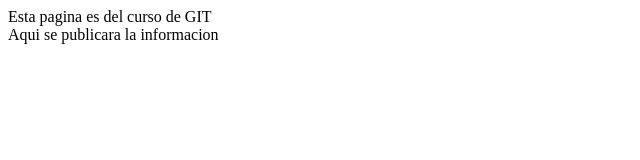
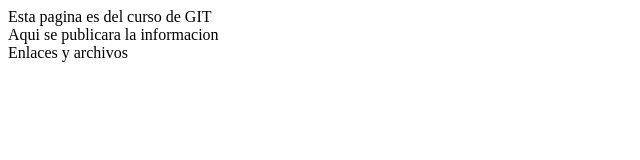
Before and after one commit to cris0501/prueba, a plain HTML site: page index.html in a window 1280 px wide. Shown: the whole page, without its empty margins (0-640 px from the left). Drawn offline with Linux system fonts and the light colour scheme.

Commit message:
Cambie contenido

```diff
--- a/index.html
+++ b/index.html
@@ -7,5 +7,7 @@
 		Esta pagina es del curso de GIT
 		<br>
 		Aqui se publicara la informacion
+		<br>
+		Enlaces y archivos
 	</body>
 </html>
```
